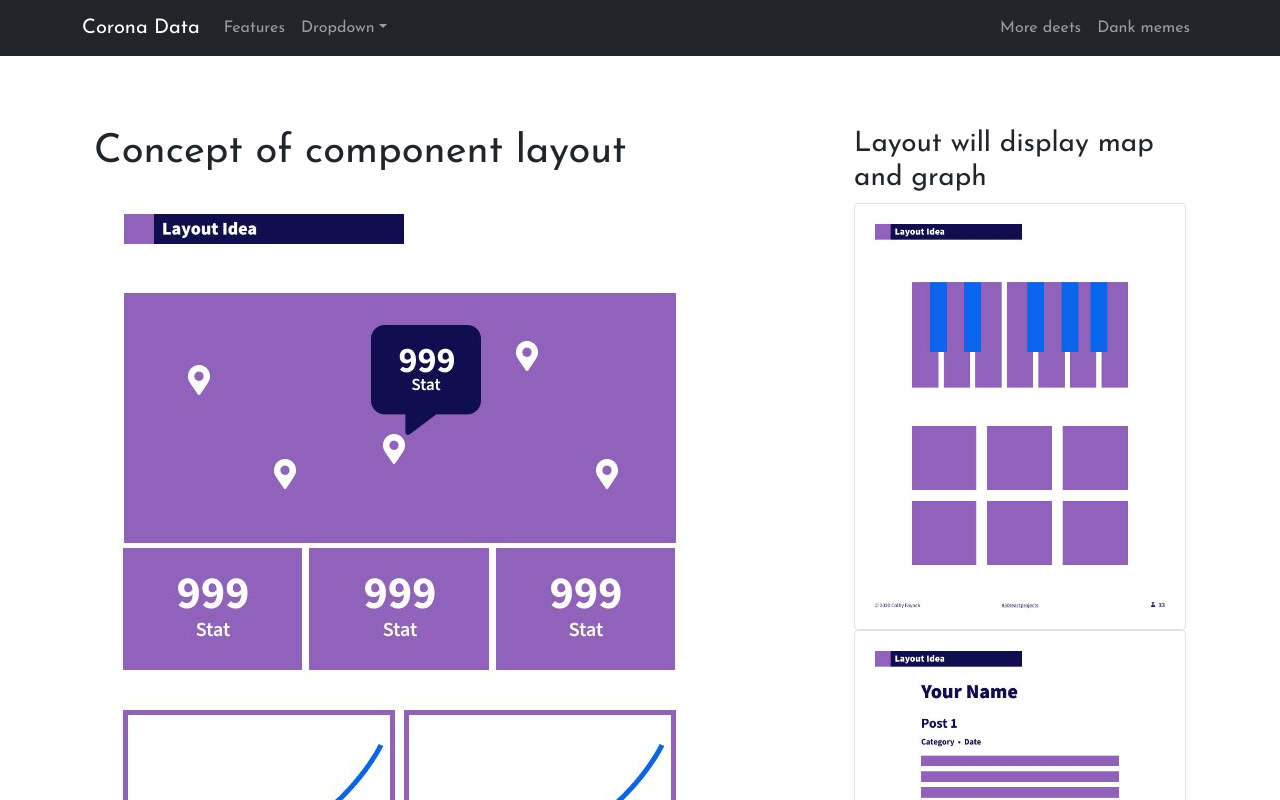
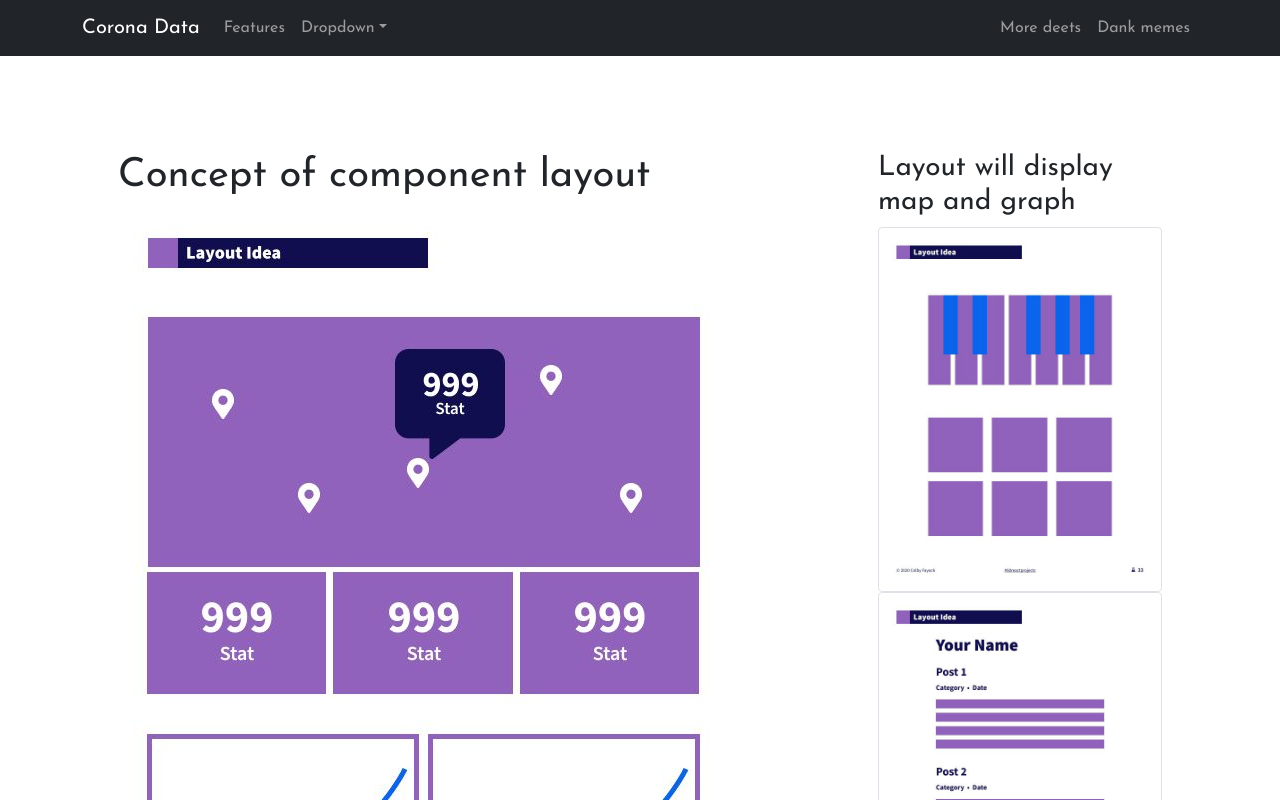
Before and after one commit to andrewjkim745/Corona-Data, a React (Create React App) app: page / in a window 1280 px wide. Shown: the top 800 px of the page. Built offline with nearby package versions, Linux system fonts and the light colour scheme.

Commit message:
css change

```diff
--- a/src/Components/Features/Features.js
+++ b/src/Components/Features/Features.js
@@ -9,11 +9,11 @@ export default function Features() {
     return (
 <div class='container my-5'>
         <div class='row'>
-            <div class='col-8 p-4'>
+            <div class='col-8 p-5'>
                 <h1>Concept of component layout</h1>
                 <img class='img-fluid' src={layout} alt='Layout'/>
             </div>
-            <div class='col-4 p-4'>
+            <div class='col-4 p-5'>
             <h3>Layout will display map and graph</h3>
             <img class='img-thumbnail' src={layout2} alt='Layout2'/>
             <img class='img-thumbnail' src={layout3} alt='Layout3'/>
```
